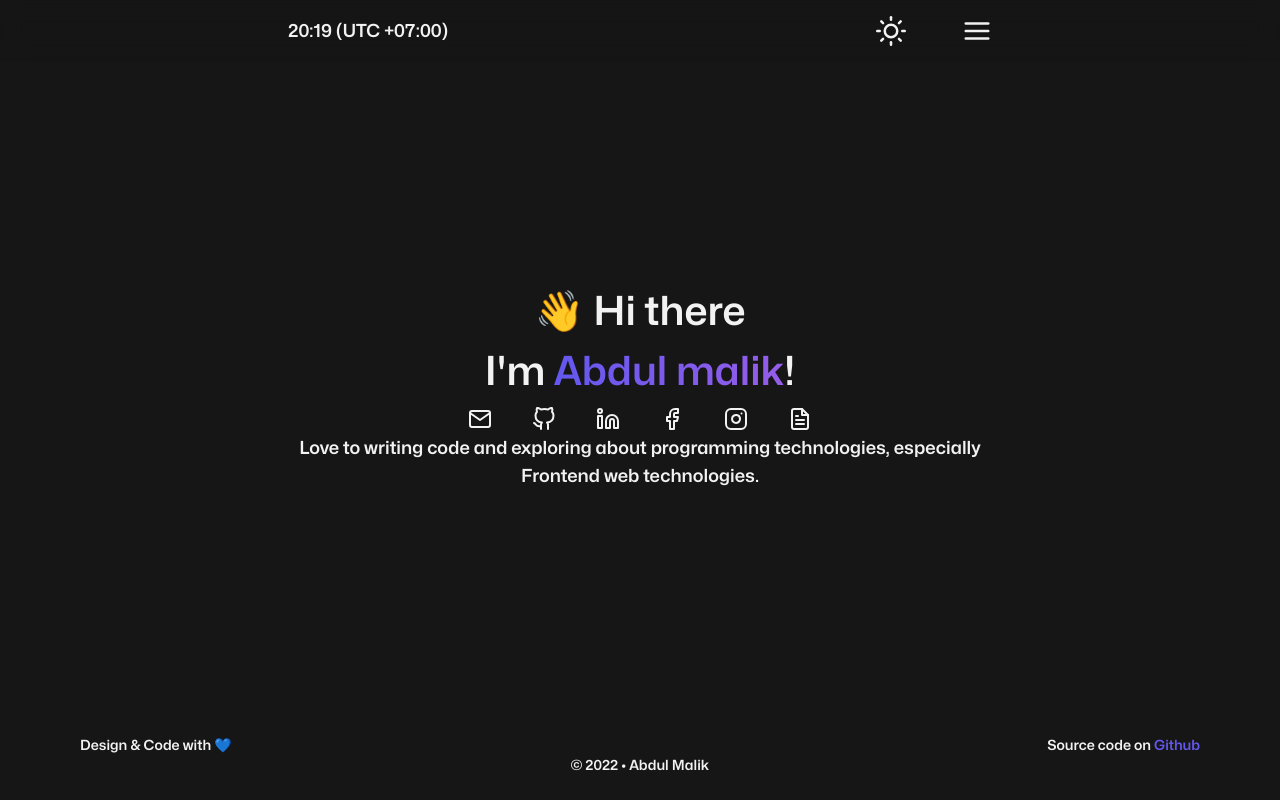
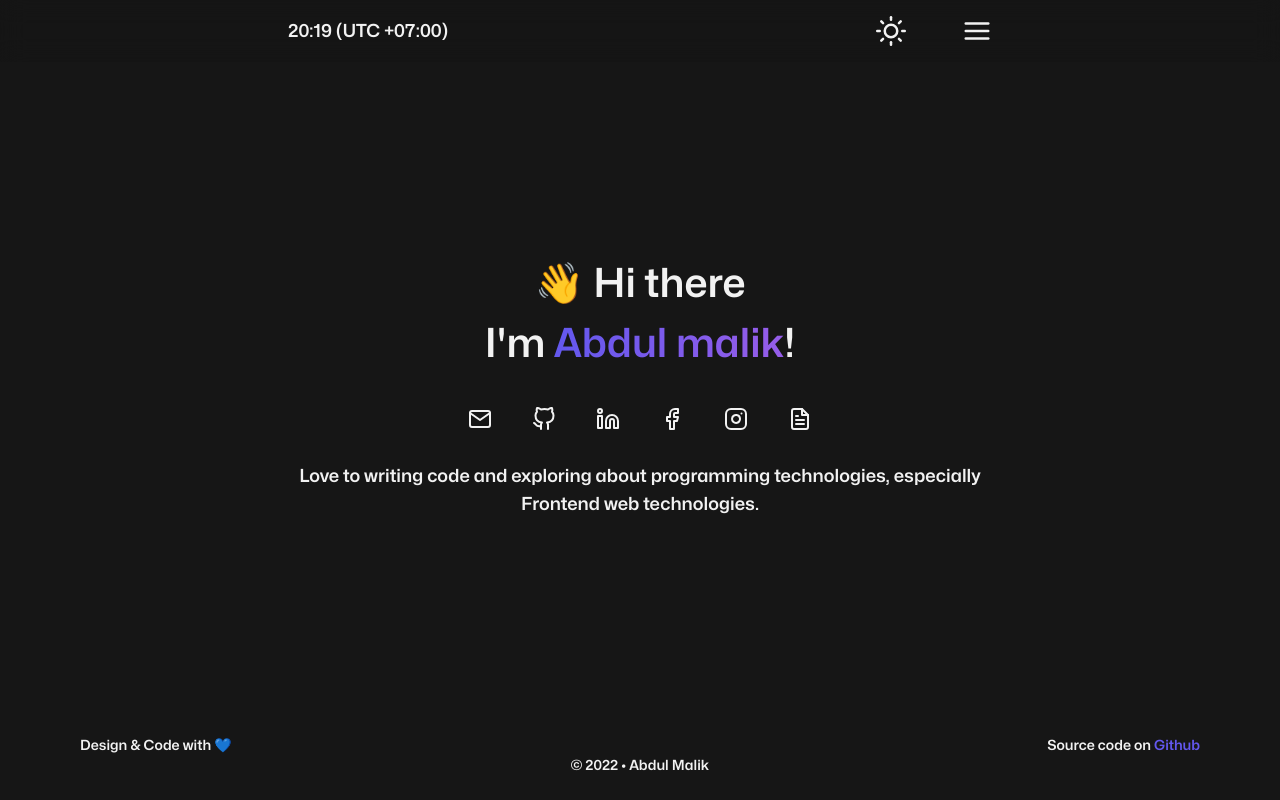
Before and after one commit to up2dul/up2dul.my.id, a Next.js app: page / in a window 1280 px wide. Built offline with nearby package versions, Linux system fonts and the light colour scheme.

Commit message:
fix(comps): spaces typo

```diff
--- a/src/components/Layout.tsx
+++ b/src/components/Layout.tsx
@@ -26,7 +26,7 @@ const Layout = ({ title, description, children }: LayoutProps) => {
       <Navbar />
 
       <main className='flex min-h-screen flex-col justify-between pt-[97px] sm:pt-[62px]'>
-        <section className='px-container gap-7py-14 my-auto flex flex-col items-center justify-center text-center'>
+        <section className='px-container my-auto flex flex-col items-center justify-center gap-7 py-14 text-center'>
           {children}
         </section>
 
```
